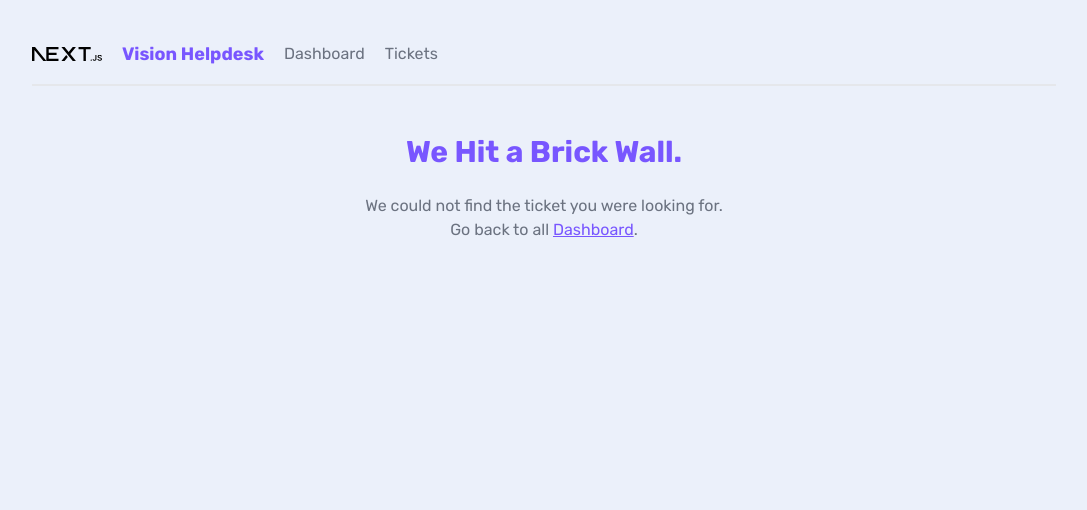
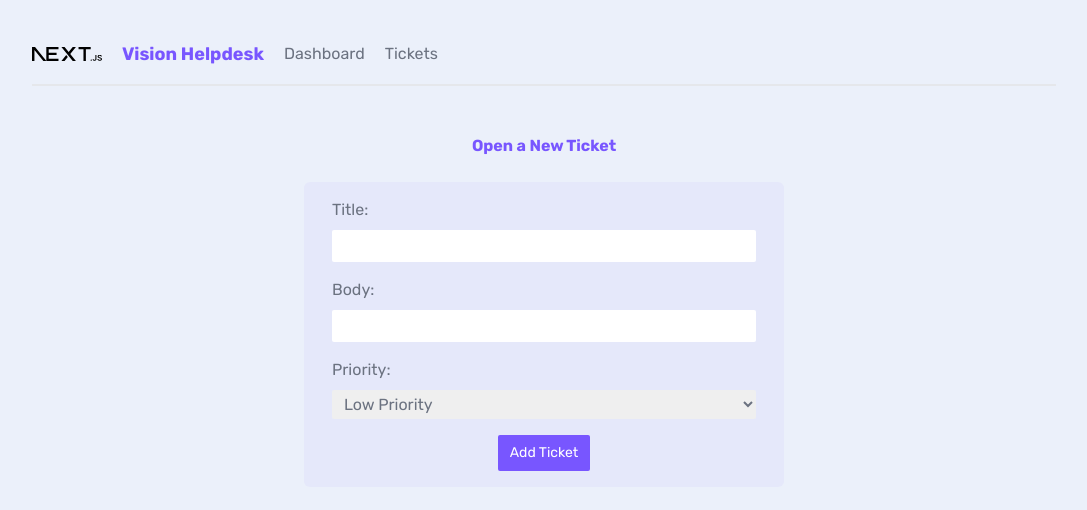
Before and after one commit to dotpxg/nextjs-ticket-system, a Next.js app: page /create in a window 1280 px wide. Before the commit this address had no page. Shown: the top 510 px of the page, without its empty margins (96-1183 px from the left). Built offline with nearby package versions, Linux system fonts and the light colour scheme.

Commit message:
Add create ticket form

```diff
--- a/_data/db.json
+++ b/_data/db.json
@@ -2,24 +2,24 @@
   "tickets": [
     {
       "id": "1",
-      "title": "Fix the footer links please",
-      "body": "Lorem ipsum Triforce sit amet, Linkus Hyruleus tempus Ganondorf. Nunc ocarina sagittis quis Majoras Mask. Nulla in metus arcu. Suspendisse potenti. In vel mauris varius, consectetur Zora ipsum eget, Master Sword porttitor urna. Fusce elementum urna elit, eget eleifend velit consectetur eget. Integer vel lobortis ipsum, vitae auctor Ocarina of Time. Donec sed urna dapibus, interdum magna a, eleifend magna. Curabitur tincidunt enim a neque volutpat. Phasellus auctor magna vel nunc pretium, ut volutpat justo tristique. Pellentesque cursus convallis mauris, in tempus enim tincidunt vitae.",
-      "priority": "low",
-      "user_email": "mario@netninja.dev"
+      "title": "Website Login Issue",
+      "body": "I am unable to log in to my account on the website. It keeps showing an error message.",
+      "priority": "high",
+      "user_email": "ceo@dotpxg.com"
     },
     {
       "id": "2",
-      "title": "Add in a new stylesheet",
-      "body": "Lorem ipsum Triforce sit amet, Linkus Hyruleus tempus Ganondorf. Nunc ocarina sagittis quis Majoras Mask. Nulla in metus arcu. Suspendisse potenti. In vel mauris varius, consectetur Zora ipsum eget, Master Sword porttitor urna. Fusce elementum urna elit, eget eleifend velit consectetur eget. Integer vel lobortis ipsum, vitae auctor Ocarina of Time. Donec sed urna dapibus, interdum magna a, eleifend magna. Curabitur tincidunt enim a neque volutpat. Phasellus auctor magna vel nunc pretium, ut volutpat justo tristique. Pellentesque cursus convallis mauris, in tempus enim tincidunt vitae.",
+      "title": "Software Bug",
+      "body": "Encountered a bug in the latest software release. The application crashes when performing a specific action.",
       "priority": "medium",
-      "user_email": "mario@netninja.dev"
+      "user_email": "ceo@dotpxg.com"
     },
     {
-      "id": "3",
-      "title": "Fix the footer links",
-      "body": "Lorem ipsum Triforce sit amet, Linkus Hyruleus tempus Ganondorf. Nunc ocarina sagittis quis Majoras Mask. Nulla in metus arcu. Suspendisse potenti. In vel mauris varius, consectetur Zora ipsum eget, Master Sword porttitor urna. Fusce elementum urna elit, eget eleifend velit consectetur eget. Integer vel lobortis ipsum, vitae auctor Ocarina of Time. Donec sed urna dapibus, interdum magna a, eleifend magna. Curabitur tincidunt enim a neque volutpat. Phasellus auctor magna vel nunc pretium, ut volutpat justo tristique. Pellentesque cursus convallis mauris, in tempus enim tincidunt vitae.",
+      "id": "8c82",
+      "title": "Password Reset Request",
+      "body": "Requesting a password reset for the account. Unable to log in due to forgotten password.",
       "priority": "high",
-      "user_email": "peach@netninja.dev"
+      "email": "ceo@dotpxg.com"
     }
   ]
 }
--- /dev/null
+++ b/app/create/CreateForm.jsx
@@ -0,0 +1,74 @@
+"use client"
+
+import { useRouter } from "next/navigation"
+import { useState } from "react"
+
+export default function CreateForm() {
+  const router = useRouter()
+
+  const [title, setTitle] = useState('')
+  const [body, setBody] = useState('')
+  const [priority, setPriority] = useState('low')
+  const [isLoading, setIsLoading] = useState(false)
+
+  const handleSubmit = async (e) => {
+    e.preventDefault()
+    setIsLoading(true)
+
+    const newTicket = {
+      title, body, priority, email: 'ceo@dotpxg.com'
+    }
+    const res = await fetch('http://localhost:4000/tickets', {
+      method: "POST",
+      headers: {"Content-Type": "application/json"},
+      body: JSON.stringify(newTicket)
+
+    })
+    if (res.status === 201) {
+      router.refresh()
+      router.push('./tickets')
+    }
+  }
+
+  return (
+    <form onSubmit={handleSubmit} className="w-1/2">
+      <label>
+        <span>Title:</span>
+        <input
+          required
+          type="text"
+          onChange={(e) => setTitle(e.target.value)}
+          value={title}
+        />
+      </label>
+      <label>
+        <span>Body:</span>
+        <input
+          required
+          type="text"
+          onChange={(e) => setBody(e.target.value)}
+          value={body}
+        />
+      </label>
+      <label>
+        <span>Priority:</span>
+        <select
+          onChange={(e) => setPriority(e.target.value)}
+          value={priority}
+        >
+          <option value="low">Low Priority</option>
+          <option value="medium">Medium Priority</option>
+          <option value="high">High Priority</option>
+        </select>
+      </label>
+      <button
+      className="btn-primary"
+      disabled={isLoading}
+      >
+        { isLoading && <span>Loading....</span> }
+        { !isLoading && <span>Add Ticket</span>  }
+      </button>
+
+    </form>
+  )
+}
--- /dev/null
+++ b/app/create/page.jsx
@@ -0,0 +1,9 @@
+import CreateForm from "./CreateForm"
+export default function CreateTicket() {
+  return (
+    <main>
+      <h2 className="text-center">Open a New Ticket</h2>
+      <CreateForm />
+    </main>
+  )
+}
--- a/app/page.tsx
+++ b/app/page.tsx
@@ -5,9 +5,12 @@ export default function Home() {
       <h2>Dashboard</h2>
       <p>Lorem ipsum, dolor sit amet consectetur adipisicing elit. Vero repellendus tempore, exercitationem odit, quasi doloremque possimus recusandae alias sequi totam soluta natus iure eius, obcaecati sint dolores blanditiis aspernatur quo officia iusto ut. Et, aliquid sed voluptates iste cum totam, facere explicabo, fugit suscipit ratione aspernatur consequuntur ex mollitia quaerat?</p>
 
-      <div className="flex justify-center my-8">
+      <div className="flex justify-center my-8 space-x-4">
         <Link href="/tickets">
           <button className="btn-primary">View Tickets</button>
+        </Link>
+        <Link href="/create">
+          <button className="btn-primary">Create Ticket</button>
         </Link>
       </div>
 
--- a/app/tickets/TicketList.tsx
+++ b/app/tickets/TicketList.tsx
@@ -1,7 +1,7 @@
 import Link from "next/link"
 async function getTickets() {
   // imitate delay
-  await new Promise(resolve => setTimeout(resolve, 3000))
+  // await new Promise(resolve => setTimeout(resolve, 1000))
   const res = await fetch ('http://localhost:4000/tickets', {
     next: {
       revalidate: 0 // use 0 to opt out of using cache
@@ -25,7 +25,7 @@ export default async function TicketList() {
           </Link>
         </div>
       ))}
-      {tickets.lenght === 0  && (
+      {tickets.length === 0  && (
         <p className="text-center">There are no open tickets, yay!</p>
       )}
     </>
--- a/app/tickets/[id]/page.tsx
+++ b/app/tickets/[id]/page.tsx
@@ -15,11 +15,11 @@ export async function generateStaticParams() {
 
 async function getTicket(id: any) {
   // imitate delay
-  await new Promise(resolve => setTimeout(resolve, 3000))
+  // await new Promise(resolve => setTimeout(resolve, 3000))
 
   const res = await fetch ('http://localhost:4000/tickets/' + id, {
     next: {
-      revalidate: 60 // use 0 to opt out of using cache
+      revalidate: 30 // use 0 to opt out of using cache
     }
   })
 
```
